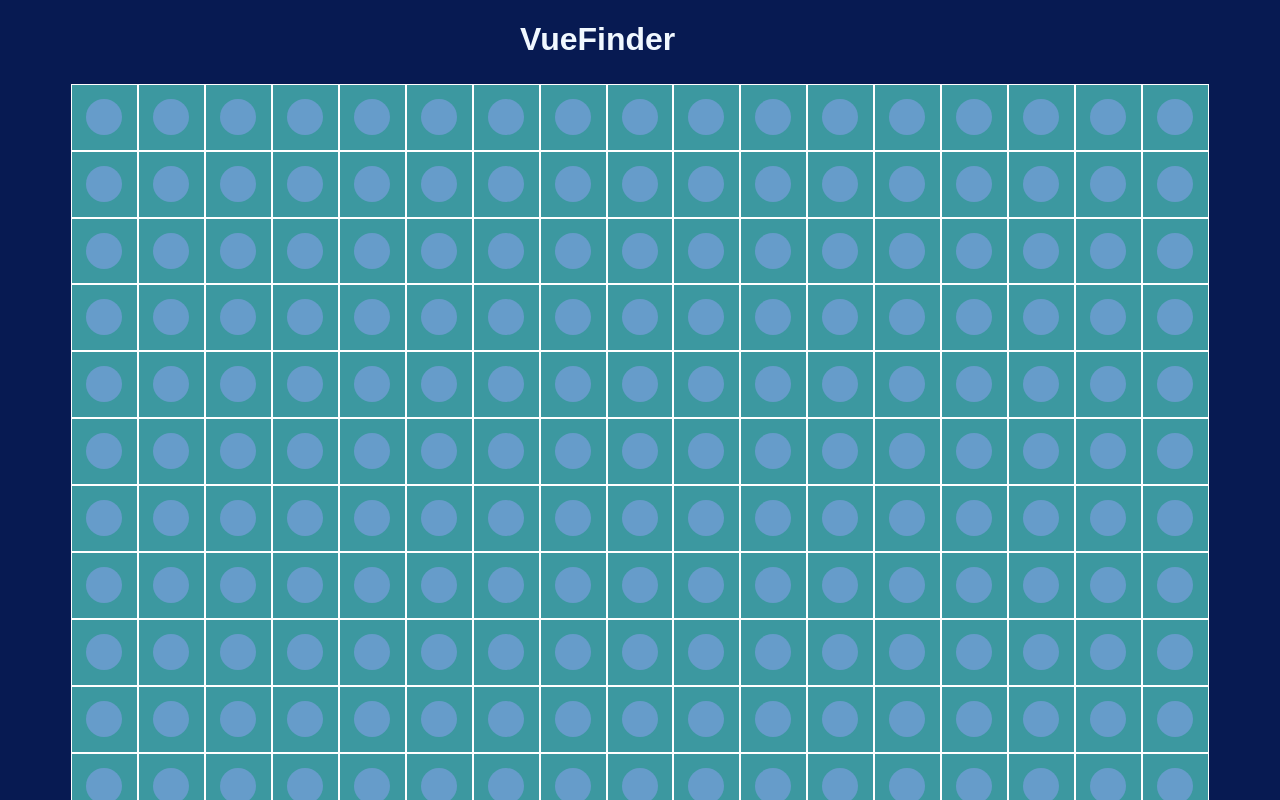
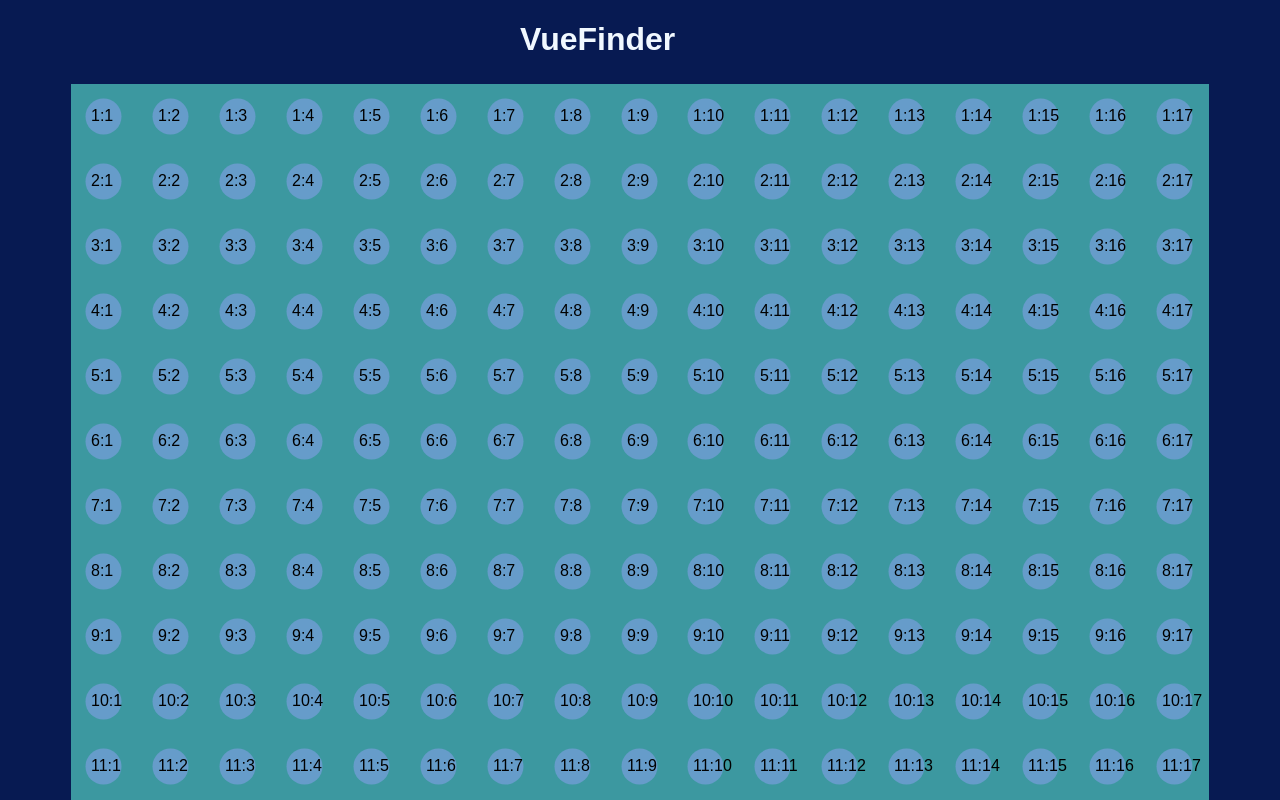
Before and after one commit to Ethilios/Vuefinder, a Vue app: page / in a window 1280 px wide. Shown: the top 800 px of the page. Built offline with nearby package versions, Linux system fonts and the light colour scheme; a web font is replaced by a local one.

Commit message:
Changed method for creating Nodes & numbered them Deleted About view

```diff
--- a/src/App.vue
+++ b/src/App.vue
@@ -3,7 +3,3 @@
     <router-view />
   </div>
 </template>
-
-<style lang="scss">
-
-</style>
--- a/src/components/node.vue
+++ b/src/components/node.vue
@@ -1,7 +1,8 @@
 <template>
   <div class="node" @click="style = 'background:cyan'">
-    <svg height="50" width="auto">
-      <circle cx="32" cy="32" r="18" fill="rgb(102, 156, 202)" />
+    <svg height="65px" width="65px">
+      <circle cx="32.5" cy="32.5" r="18" fill="rgb(102, 156, 202)" />
+      <text x="20" y="37">{{ row }}:{{ col }}</text>
     </svg>
   </div>
 </template>
@@ -10,29 +11,16 @@
 //TODO: add onmousedown function to capture mouse position and get the current node.
 export default {
   name: "node",
+  props: {
+    row: Number,
+    col: Number
+  }
 };
 </script>
 
 <style>
-.node {
-  text-align: center;
-  height: 100%;
-  cursor: pointer;
-}
-
-.node:hover {
-  animation-name: mouseOver;
-  animation-duration: 0.6s;
-  animation-timing-function: ease-out;
-  background: #a7ff83;
-}
-
-@keyframes mouseOver {
-  from {
-    background-color: #17b978;
-  }
-  to {
-    background-color: #a7ff83;
-  }
+svg {
+  display: block;
+  margin: auto;
 }
 </style>
--- a/src/components/nodeGrid.vue
+++ b/src/components/nodeGrid.vue
@@ -1,8 +1,9 @@
 <template>
   <div class="nodegrid">
-    <div v-for="x in 338" :key="x">
-      <!-- TODO: Need to find a way to calculate it to be a full last row -->
-      <node></node>
+    <div class="cols" v-for="y in 26" :key="y">
+      <div class="rows" v-for="x in 12" :key="x">
+        <node class="node" :row="x" :col="y"></node>
+      </div>
     </div>
   </div>
 </template>
@@ -13,8 +14,8 @@
 export default {
   name: "nodeGrid",
   components: {
-    node,
-  },
+    node
+  }
 };
 </script>
 
@@ -41,7 +42,33 @@
 /* Just to make the grid visible */
 
 .nodegrid > * {
-  border: 1px white solid;
   background: #3c98a0;
 }
+
+.rows {
+  height: 65px;
+  width: 65px;
+}
+
+.node {
+  cursor: pointer;
+  display: block;
+  margin: auto;
+}
+
+.node:hover {
+  animation-name: mouseOver;
+  animation-duration: 0.6s;
+  animation-timing-function: ease-out;
+  background: #a7ff83;
+}
+
+@keyframes mouseOver {
+  from {
+    background-color: #17b978;
+  }
+  to {
+    background-color: #a7ff83;
+  }
+}
 </style>
--- a/src/main.js
+++ b/src/main.js
@@ -1,12 +1,31 @@
+/* eslint-disable */
 import Vue from "vue";
 import App from "./App.vue";
 import router from "./router";
 import Vuex from "vuex";
 
 Vue.use(Vuex);
+
+const store = new Vuex.Store({
+  state: {
+    count: 0,
+  },
+  mutations: {
+    increment(state) {
+      state.count++;
+    },
+  },
+  actions: {
+    increment({ commit }) {
+      commit("increment");
+    },
+  },
+});
+
 Vue.config.productionTip = false;
 
 new Vue({
   router,
+  store,
   render: (h) => h(App),
 }).$mount("#app");
--- a/src/router/index.js
+++ b/src/router/index.js
@@ -8,23 +8,14 @@
   {
     path: "/",
     name: "Home",
-    component: Home
+    component: Home,
   },
-  {
-    path: "/about",
-    name: "About",
-    // route level code-splitting
-    // this generates a separate chunk (about.[hash].js) for this route
-    // which is lazy-loaded when the route is visited.
-    component: () =>
-      import(/* webpackChunkName: "about" */ "../views/About.vue")
-  }
 ];
 
 const router = new VueRouter({
   mode: "history",
   base: process.env.BASE_URL,
-  routes
+  routes,
 });
 
 export default router;
--- a/src/views/About.vue
+++ /dev/null
@@ -1,5 +0,0 @@
-<template>
-  <div class="about">
-    <h1>This is an about page</h1>
-  </div>
-</template>
--- a/src/views/Home.vue
+++ b/src/views/Home.vue
@@ -1,6 +1,6 @@
 <template>
   <div class="home">
-    <h1 @click="testfn">VueFinder</h1>
+    <h1>VueFinder</h1>
     <div class="grid-container">
       <nodeGrid></nodeGrid>
     </div>
@@ -9,7 +9,7 @@
 
 <script>
 // @ is an alias to /src
-import nodeGrid from '@/components/nodeGrid.vue';
+import nodeGrid from "@/components/nodeGrid.vue";
 
 export default {
   name: "Home",
@@ -17,8 +17,9 @@
     nodeGrid
   },
   methods: {
-    testfn: function() {
-      document.getElementsByTagName("h1").style.color = "green";
+    addOne: function() {
+      this.$store.commit("increment");
+      console.log(this.$store.state.count);
     }
   }
 };
@@ -33,7 +34,7 @@
 }
 
 .grid-container {
-  border-radius: 15px;  /* TODO: Make this work */
+  border-radius: 15px; /* TODO: Make this work */
   margin: 2% 5%;
 }
 </style>
```
